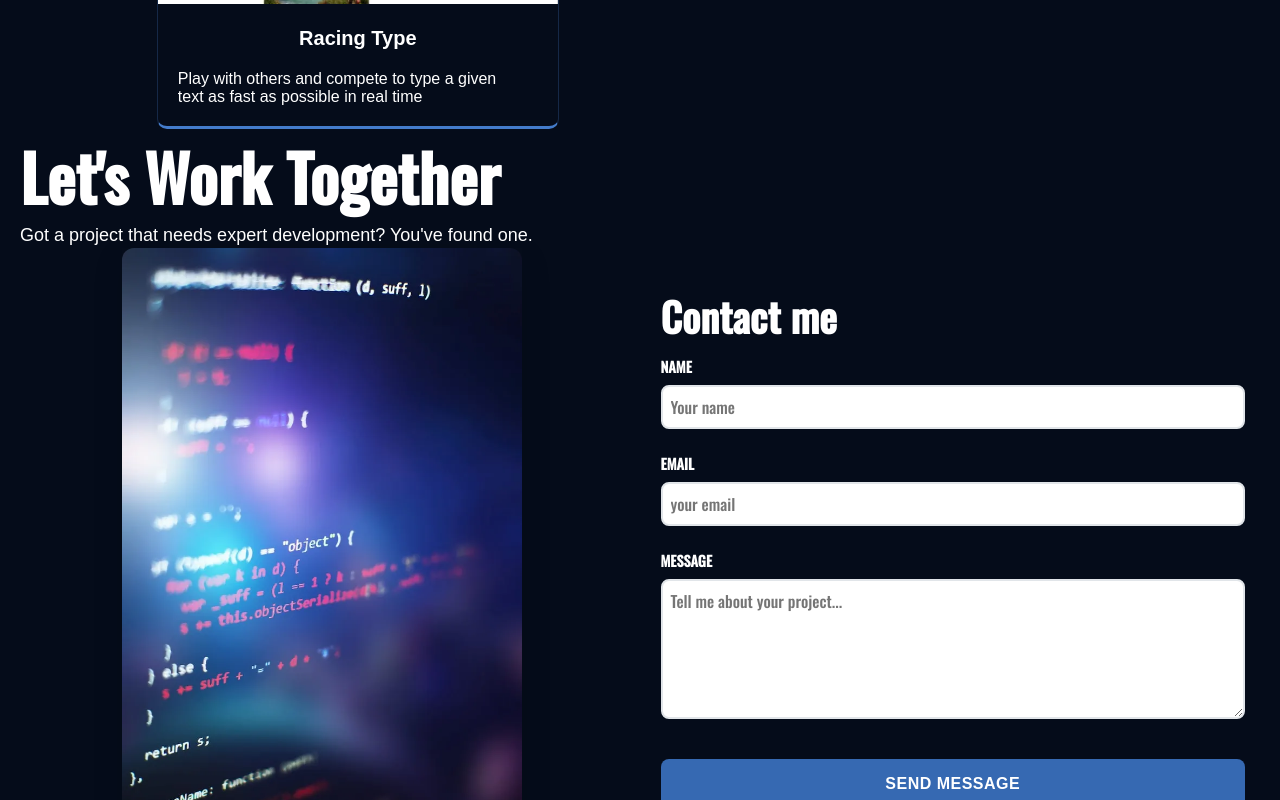
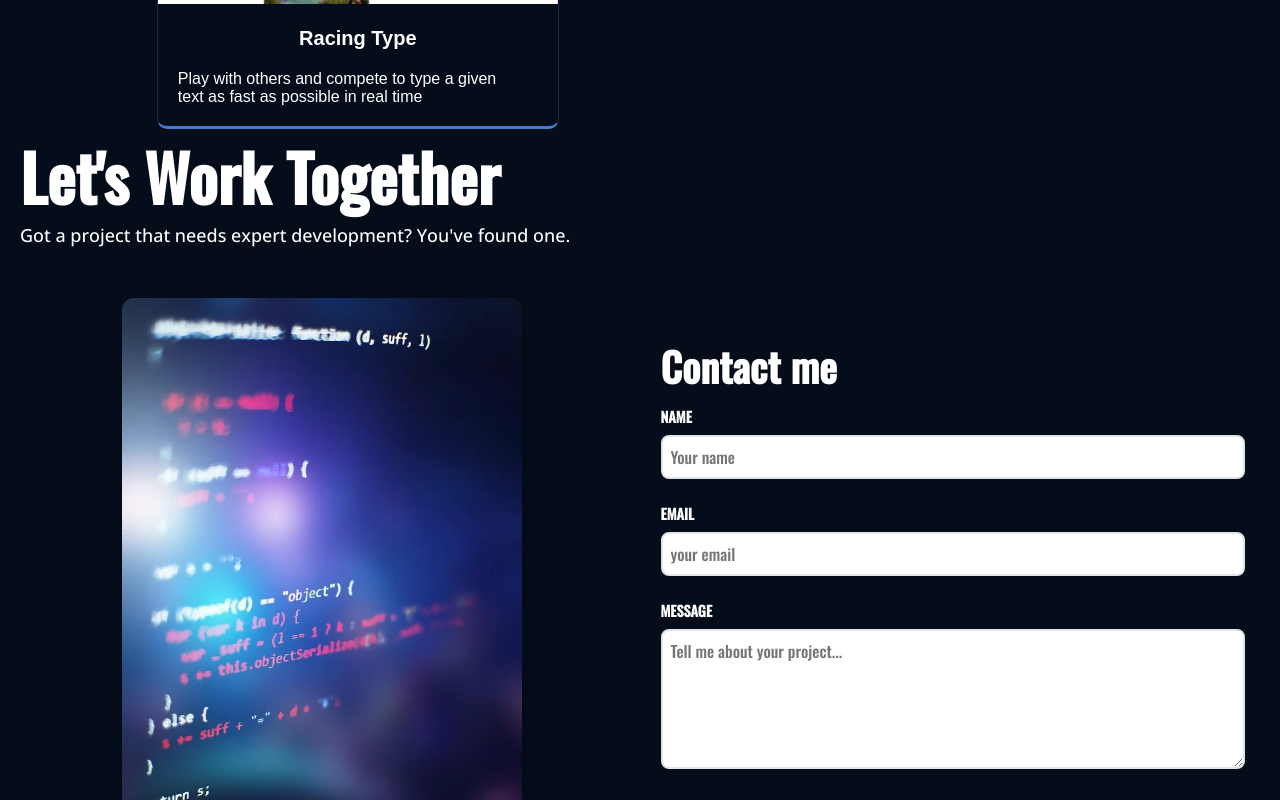
Before and after one commit to JKaypa/portfolio, a Next.js app: page / in a window 1280 px wide. Shown: the part 1540-2340 px from the top of the page. Built offline with nearby package versions, Linux system fonts and the light colour scheme.

Commit message:
Update `globals.css` with new section styles for improved layout and typography consistency

```diff
--- a/app/globals.css
+++ b/app/globals.css
@@ -28,13 +28,21 @@ a {
   text-decoration: none;
 }
 
+.section-header {
+  margin-bottom: 50px;
+}
+
 .section-title {
   font-size: 4rem;
 }
 
 .section-subtitle {
   font-size: large;
-  font-family: sans-serif;
+  font-family: var(--open-sans), serif;
   line-height: 25px;
   text-wrap: balance;
 }
+
+.section-bottom-padding {
+  padding-bottom: 50px;
+}
```
